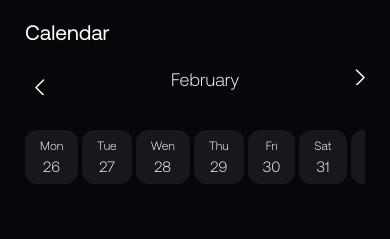
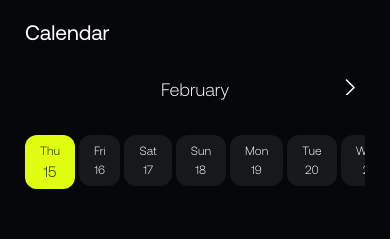
Before and after one commit to hulaaaa/igains-client, a React Native app: screen /Planer in a window 390 px wide. Shown: the top 239 px of the page. Built offline with nearby package versions, Linux system fonts and the light colour scheme.

Commit message:
Commit: Business logic - Calendar, in Planer

```diff
--- a/package.json
+++ b/package.json
@@ -4,8 +4,8 @@
   "main": "node_modules/expo/AppEntry.js",
   "scripts": {
     "start": "expo start",
-    "android": "expo start --android",
-    "ios": "expo start --ios",
+    "android": "expo run:android",
+    "ios": "expo run:ios",
     "web": "expo start --web"
   },
   "dependencies": {
@@ -31,6 +31,7 @@
     "expo-status-bar": "~1.11.1",
     "expo-updates": "~0.24.11",
     "firebase": "^10.8.0",
+    "moment": "^2.30.1",
     "or": "^0.2.0",
     "react": "18.2.0",
     "react-dom": "18.2.0",
--- a/src/screens/auth/Planer.tsx
+++ b/src/screens/auth/Planer.tsx
@@ -1,4 +1,5 @@
-import { Dimensions, RefreshControl, SafeAreaView, ScrollView, StyleSheet, Text, TouchableOpacity, View } from 'react-native'
+import moment from 'moment';
+import { Alert, Dimensions, RefreshControl, SafeAreaView, ScrollView, StyleSheet, Text, TouchableOpacity, View } from 'react-native'
 import React, { useState } from 'react'
 import Tabs from '../../components/Tabs'
 import { useCallback } from 'react';
@@ -37,6 +38,60 @@ export default function Planer() {
       setRefreshing(false);
     }, 800);
   };
+
+  let calendarData = []
+  let calendarDataMonth = []
+  const [activeDay, setActiveDay] = useState(moment().format('DD'));
+  const [selectI, setSelectI] = useState(0)
+  let repeatLoop = 0
+  for(let i = 0; i <= 2; i++){
+    const fourMonth = moment().add(i, 'month').calendar({sameDay: 'YYYY-MM',nextDay: 'YYYY-MM',nextWeek: 'YYYY-MM',lastDay: 'YYYY-MM',lastWeek: 'YYYY-MM',sameElse: 'YYYY-MM'})
+    const countDay = moment(fourMonth, "YYYY-MM").daysInMonth();
+    repeatLoop=countDay+repeatLoop
+  }
+  for(let k = 0; k <= repeatLoop; k++){
+      calendarData.push({
+        date: moment().add(k, 'day').calendar({
+          sameDay: 'DD',
+          nextDay: 'DD',
+          nextWeek: 'DD',
+          lastDay: 'DD',
+          lastWeek: 'DD',
+          sameElse: 'DD'
+        }),
+        month: moment().add(k, 'day').calendar({
+          sameDay: 'MMMM',
+          nextDay: 'MMMM',
+          nextWeek: 'MMMM',
+          lastDay: 'MMMM',
+          lastWeek: 'MMMM',
+          sameElse: 'MMMM'
+        }),
+        day: moment().add(k, 'day').calendar({
+          sameDay: 'ddd',
+          nextDay: 'ddd',
+          nextWeek: 'ddd',
+          lastDay: 'ddd',
+          lastWeek: 'ddd',
+          sameElse: 'ddd'
+        }),
+      })
+  }
+  for(let j = 0; j < 3; j++){
+    calendarDataMonth.push({
+      month: moment().add(j, 'month').calendar({
+        sameDay: 'MMMM',
+        nextDay: 'MMMM',
+        nextWeek: 'MMMM',
+        lastDay: 'MMMM',
+        lastWeek: 'MMMM',
+        sameElse: 'MMMM'
+      })
+    })
+  }
+  const [selectedMonth, setSelectedMonth] = useState(calendarDataMonth[selectI].month)
+
+
   return (
     <View style={styles.container} onLayout={onLayoutRootView}>
       <SafeAreaView>
@@ -56,7 +111,15 @@ export default function Planer() {
               justifyContent: 'space-between',
               width: Dimensions.get('window').width - 50,
             }}>
-              <TouchableOpacity style={{padding: 10,}}>
+              {
+                selectedMonth!=calendarDataMonth[0].month?(
+                  <TouchableOpacity onPress={()=>{
+                    if (selectI > 0) {
+                      setSelectI(prev=>prev-1)
+                      setActiveDay('')
+                      setSelectedMonth(calendarDataMonth[selectI - 1].month)
+                    }
+                  }} style={{padding: 10,}}>
                     <Svg width={10} height={16} fill="none">
                       <Path
                         stroke="#fff"
@@ -67,14 +130,37 @@ export default function Planer() {
                       />
                     </Svg>
                   </TouchableOpacity>
+                ):(
+                  <TouchableOpacity style={{padding: 10,}}>
+                    <Svg width={10} height={16} fill="none">
+                      <Path
+                        stroke="transparent"
+                        strokeLinecap="round"
+                        strokeLinejoin="round"
+                        strokeWidth={1.5}
+                        d="M8.5 1 1 8.5 8.5 16"
+                      />
+                    </Svg>
+                  </TouchableOpacity>
+                )
+              }
               <Text style={{
                 color: '#FFFFFF',
                 fontFamily: 'Light',
                 fontSize: 18,
+                padding: 10,
               }}>
-                February
+                {selectedMonth}
               </Text>
-              <TouchableOpacity>
+              {
+                selectedMonth!=calendarDataMonth[2].month?(
+                  <TouchableOpacity onPress={()=>{
+                    if (selectI < calendarDataMonth.length - 1) {
+                      setActiveDay('')
+                      setSelectI(prev=>prev+1)
+                      setSelectedMonth(calendarDataMonth[selectI + 1].month)
+                    }
+                  }} style={{padding: 10,}}>
                     <Svg width={10} height={16} fill="none">
                       <Path
                         stroke="#fff"
@@ -85,138 +171,61 @@ export default function Planer() {
                       />
                     </Svg>
                   </TouchableOpacity>
+                ):(
+                  <TouchableOpacity style={{padding: 10,}}>
+                    <Svg width={10} height={16} fill="none">
+                      <Path
+                        stroke="transparent"
+                        strokeLinecap="round"
+                        strokeLinejoin="round"
+                        strokeWidth={1.5}
+                        d="M1.5 16 9 8.5 1.5 1"
+                      />
+                    </Svg>
+                  </TouchableOpacity>
+                )
+              }
+
             </View>
           </View>
 
           {/* SELECT DATE */}
             <View style={styles.selectDate}>
               <ScrollView showsHorizontalScrollIndicator={false} horizontal style={{ width: Dimensions.get('window').width - 50,}}>
-                <TouchableOpacity>
-                  <View style={{marginRight: 4, paddingHorizontal:15, paddingVertical:9, borderRadius: 12, backgroundColor:'#17181B',gap:5, alignItems: 'center',justifyContent:'center'}}>
-                    <Text style={{
+                {
+                  calendarData.filter(item=>item.month==selectedMonth).map((item, index) => (
+                    <TouchableOpacity onPress={()=>{
+                      setActiveDay(item.date)
+                    }} key={index}>
+                      <View style={activeDay!=item.date?{marginRight: 4, paddingHorizontal:15, paddingVertical:9, borderRadius: 12, backgroundColor:'#17181B',gap:5, alignItems: 'center',justifyContent:'center'}:{marginRight: 4, paddingHorizontal:15, paddingVertical:9, borderRadius: 12, backgroundColor:'#E0FE10',gap:5, alignItems: 'center',justifyContent:'center'}}>
+                        <Text style={activeDay!=item.date?{
                           color: '#FFFFFF',
                           fontFamily: 'Light',
                           fontSize: 12,
+                        }:{
+                          color: '#17181B',
+                          fontFamily: 'Light',
+                          fontSize: 12,
                         }}>
-                      Mon
+                          {item.day}
                         </Text>
-                    <Text style={{
+                        <Text style={activeDay!=item.date?{
                           color: '#FFFFFF',
+                          fontFamily: 'Light',
+                          fontSize: 12,
+                        }:{
+                          color: '#17181B',
                           fontFamily: 'Light',
                           fontSize: 15,
                         }}>
-                      26
+                          {item.date}
                         </Text>
                       </View>
                     </TouchableOpacity>
-                <TouchableOpacity>
-                  <View style={{marginRight: 4,paddingHorizontal:15, paddingVertical:9, borderRadius: 12, backgroundColor:'#17181B',gap:5, alignItems: 'center',justifyContent:'center'}}>
-                    <Text style={{
-                      color: '#FFFFFF',
-                      fontFamily: 'Light',
-                      fontSize: 12,
-                    }}>
-                      Tue
-                    </Text>
-                    <Text style={{
-                      color: '#FFFFFF',
-                      fontFamily: 'Light',
-                      fontSize: 15,
-                    }}>
-                      27
-                    </Text>
-                  </View>
-                </TouchableOpacity>
-                <TouchableOpacity>
-                  <View style={{marginRight: 4,paddingHorizontal:15, paddingVertical:9, borderRadius: 12, backgroundColor:'#17181B',gap:5, alignItems: 'center',justifyContent:'center'}}>
-                    <Text style={{
-                      color: '#FFFFFF',
-                      fontFamily: 'Light',
-                      fontSize: 12,
-                    }}>
-                      Wen
-                    </Text>
-                    <Text style={{
-                      color: '#FFFFFF',
-                      fontFamily: 'Light',
-                      fontSize: 15,
-                    }}>
-                      28
-                    </Text>
-                  </View>
-                </TouchableOpacity>
-                <TouchableOpacity>
-                  <View style={{marginRight: 4,paddingHorizontal:15, paddingVertical:9, borderRadius: 12, backgroundColor:'#17181B',gap:5, alignItems: 'center',justifyContent:'center'}}>
-                    <Text style={{
-                      color: '#FFFFFF',
-                      fontFamily: 'Light',
-                      fontSize: 12,
-                    }}>
-                      Thu
-                    </Text>
-                    <Text style={{
-                      color: '#FFFFFF',
-                      fontFamily: 'Light',
-                      fontSize: 15,
-                    }}>
-                      29
-                    </Text>
-                  </View>
-                </TouchableOpacity>
-                <TouchableOpacity>
-                  <View style={{marginRight: 4,paddingHorizontal:15, paddingVertical:9, borderRadius: 12, backgroundColor:'#17181B',gap:5, alignItems: 'center',justifyContent:'center'}}>
-                    <Text style={{
-                      color: '#FFFFFF',
-                      fontFamily: 'Light',
-                      fontSize: 12,
-                    }}>
-                      Fri
-                    </Text>
-                    <Text style={{
-                      color: '#FFFFFF',
-                      fontFamily: 'Light',
-                      fontSize: 15,
-                    }}>
-                      30
-                    </Text>
-                  </View>
-                </TouchableOpacity>
-                <TouchableOpacity>
-                  <View style={{marginRight: 4,paddingHorizontal:15, paddingVertical:9, borderRadius: 12, backgroundColor:'#17181B',gap:5, alignItems: 'center',justifyContent:'center'}}>
-                    <Text style={{
-                      color: '#FFFFFF',
-                      fontFamily: 'Light',
-                      fontSize: 12,
-                    }}>
-                      Sat
-                    </Text>
-                    <Text style={{
-                      color: '#FFFFFF',
-                      fontFamily: 'Light',
-                      fontSize: 15,
-                    }}>
-                      31
-                    </Text>
-                  </View>
-                </TouchableOpacity>
-                <TouchableOpacity>
-                  <View style={{paddingHorizontal:15, paddingVertical:9, borderRadius: 12, backgroundColor:'#17181B',gap:5, alignItems: 'center',justifyContent:'center'}}>
-                    <Text style={{
-                      color: '#FFFFFF',
-                      fontFamily: 'Light',
-                      fontSize: 12,
-                    }}>
-                      Sat
-                    </Text>
-                    <Text style={{
-                      color: '#FFFFFF',
-                      fontFamily: 'Light',
-                      fontSize: 15,
-                    }}>
-                      31
-                    </Text>
-                  </View>
-                </TouchableOpacity>
+                  ))
+                }
+
+
               </ScrollView>
             </View>
 
```
Also changed, not shown: 25 other files (tests, documents, lock files or other folders). Lines whose indentation alone changed are shown as unchanged.
